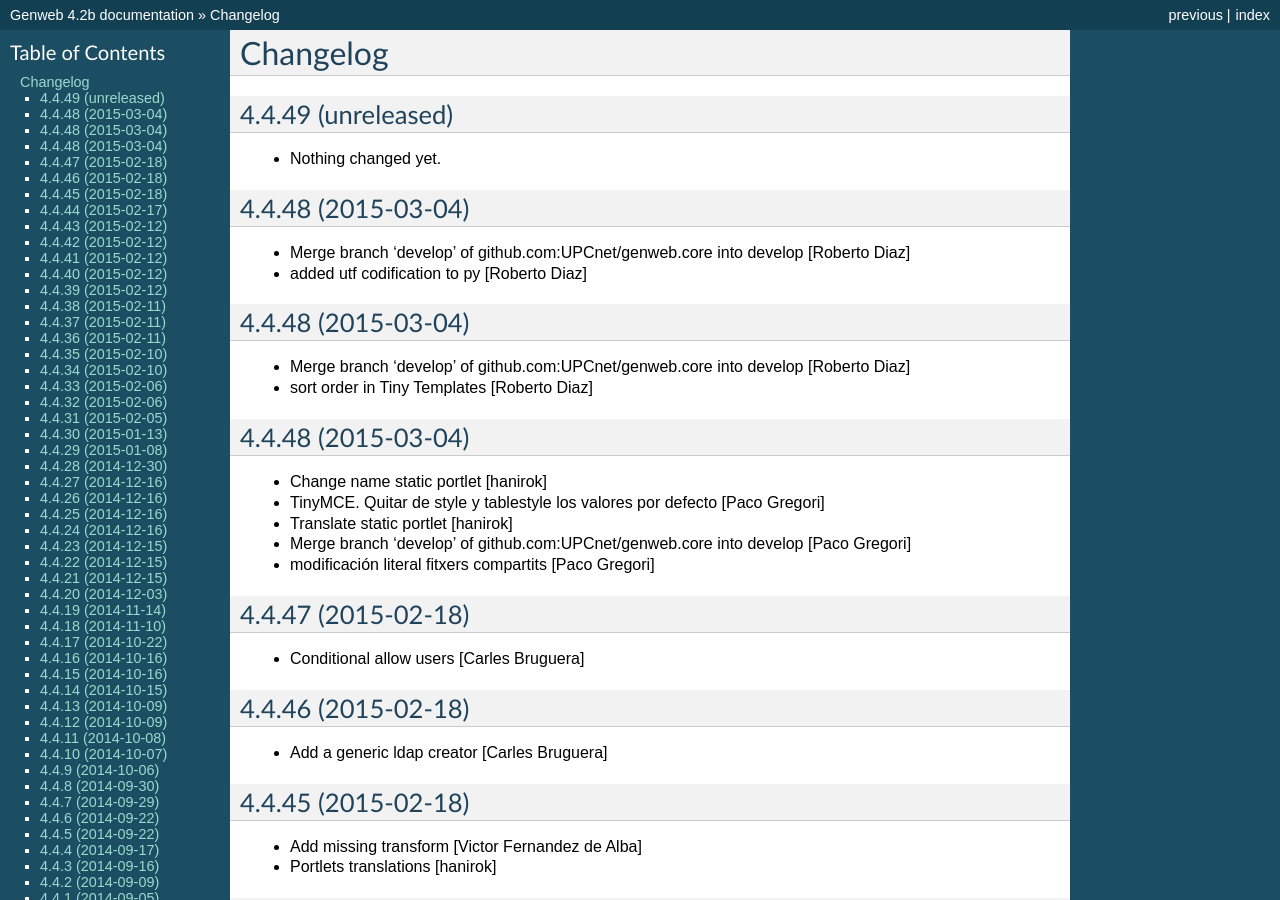
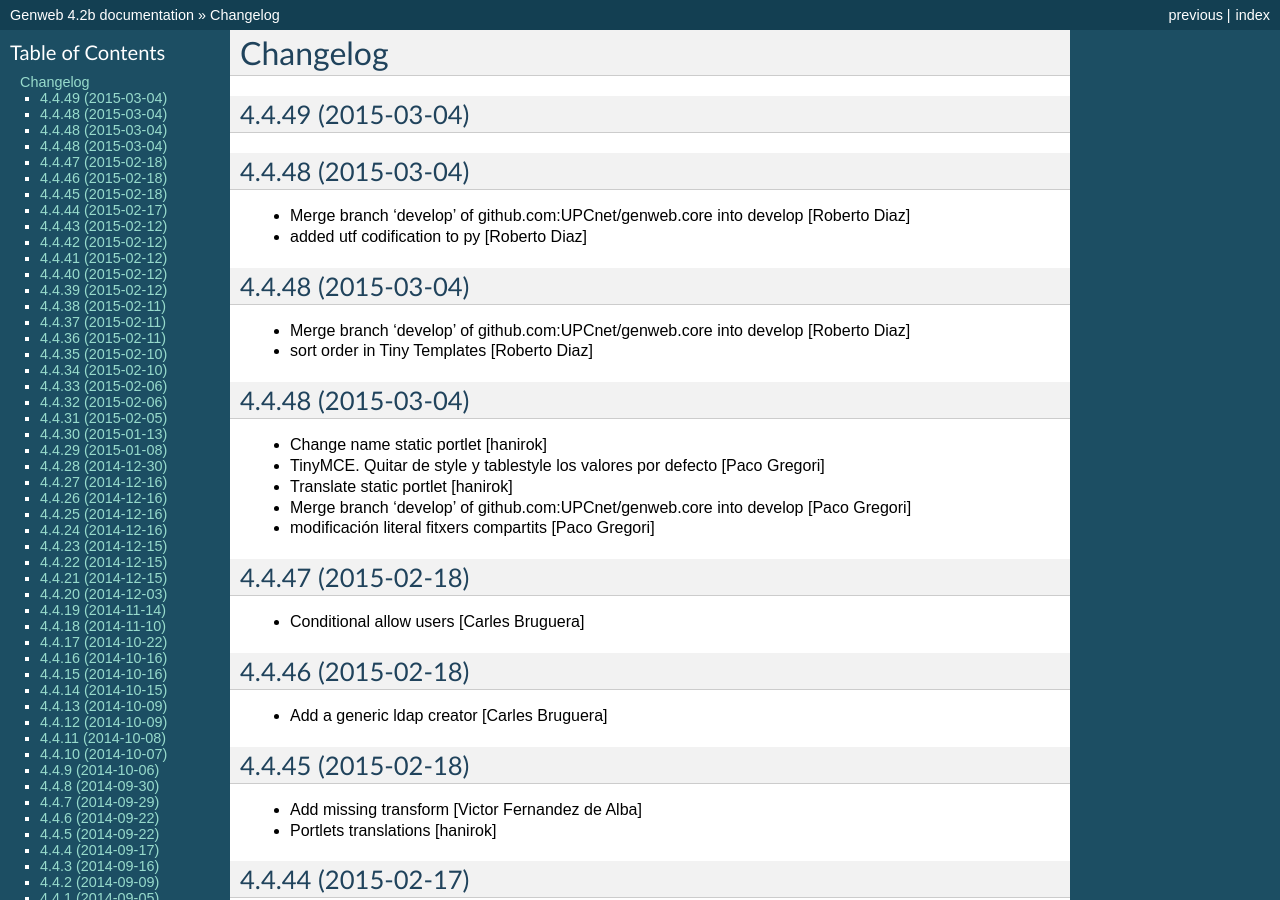
Before and after one commit to UPCnet/genweb.core, a Sphinx documentation site: the page built from docs/HISTORY.rst, in a window 1280 px wide and 900 px high. Built offline with Sphinx 7.4.7, drawn with Linux system fonts in a browser that asks for light colours.

Commit message:
Preparing release 4.4.49

```diff
--- a/docs/HISTORY.rst
+++ b/docs/HISTORY.rst
@@ -1,10 +1,9 @@
 Changelog
 =========
 
-4.4.49 (unreleased)
+4.4.49 (2015-03-04)
 -------------------
 
-- Nothing changed yet.
 
 
 4.4.48 (2015-03-04)
--- a/setup.py
+++ b/setup.py
@@ -1,7 +1,7 @@
 from setuptools import setup, find_packages
 import os
 
-version = '4.4.49.dev0'
+version = '4.4.49'
 
 README = open("README.rst").read()
 HISTORY = open(os.path.join("docs", "HISTORY.rst")).read()
```
